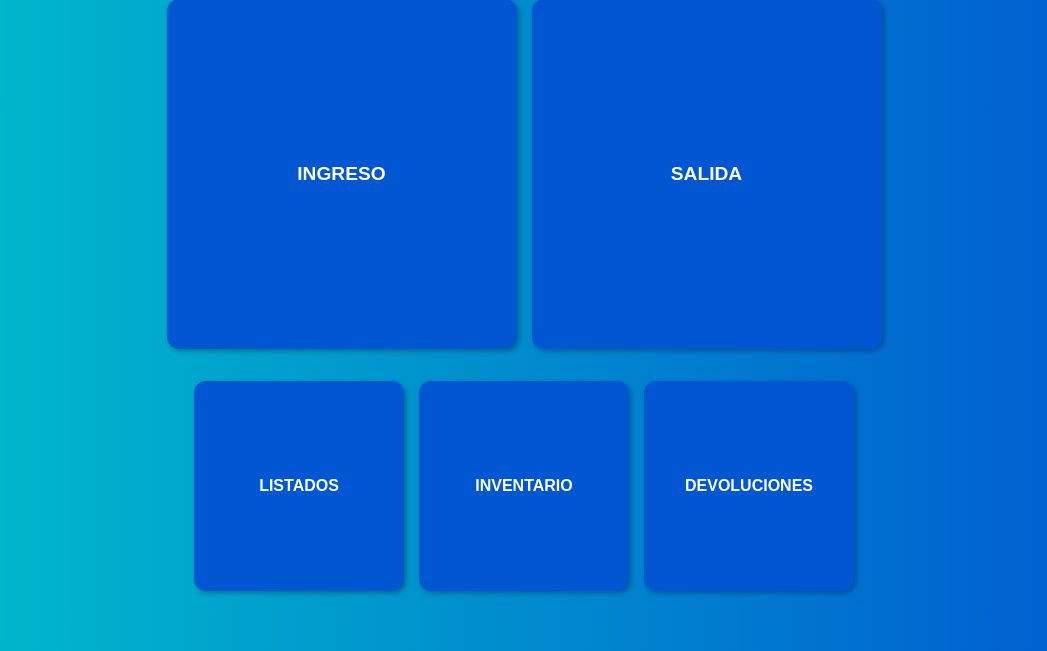
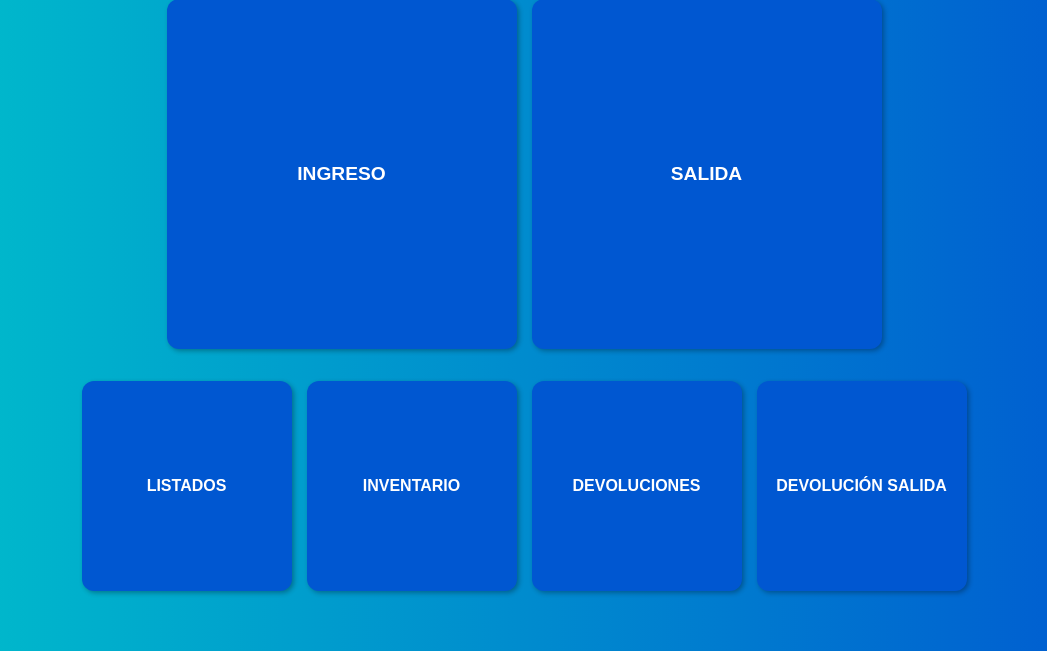
Before and after one commit to redofficeia-code/rima_v1, a Flask app: page / in a window 1280 px wide. Shown: the part 149-800 px from the top of the page, without its empty margins (116-1163 px from the left). Run offline with Flask 3, Linux system fonts and the light colour scheme.

Commit message:
Resuelve conflictos en index.html tras aplicar parche

```diff
--- a/templates/index.html
+++ b/templates/index.html
@@ -102,9 +102,10 @@
     </div>
 
     <div class="secondary">
-      <a href="{{ url_for('listados')     }}"><span>LISTADOS</span></a>
-      <a href="{{ url_for('inventario')   }}"><span>INVENTARIO</span></a>
-      <a href="{{ url_for('devoluciones') }}"><span>DEVOLUCIONES</span></a>
+      <a href="{{ url_for('listados')       }}"><span>LISTADOS</span></a>
+      <a href="{{ url_for('inventario')     }}"><span>INVENTARIO</span></a>
+      <a href="{{ url_for('devoluciones')   }}"><span>DEVOLUCIONES</span></a>
+      <a href="{{ url_for('devolucion_salida') }}"><span>DEVOLUCIÓN SALIDA</span></a>
     </div>
   </div>
 </body>
```
